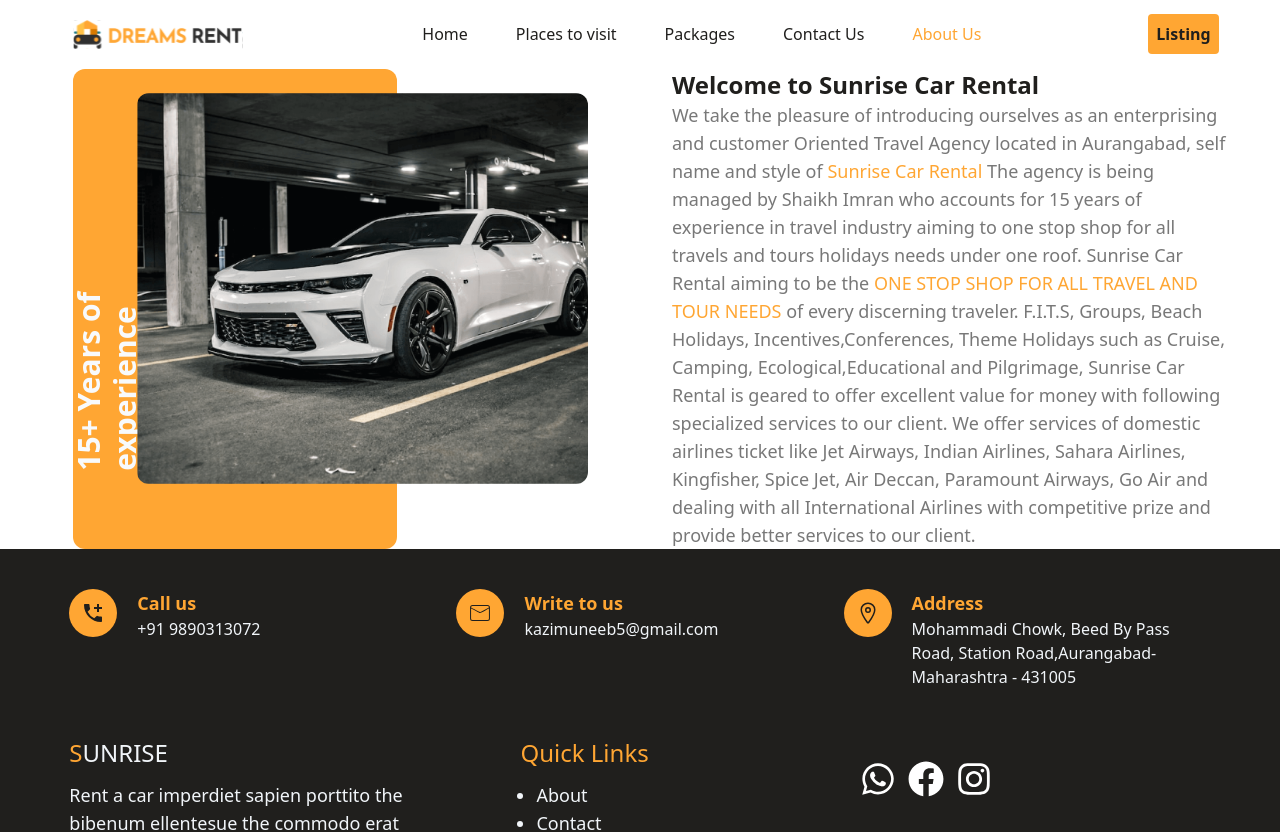
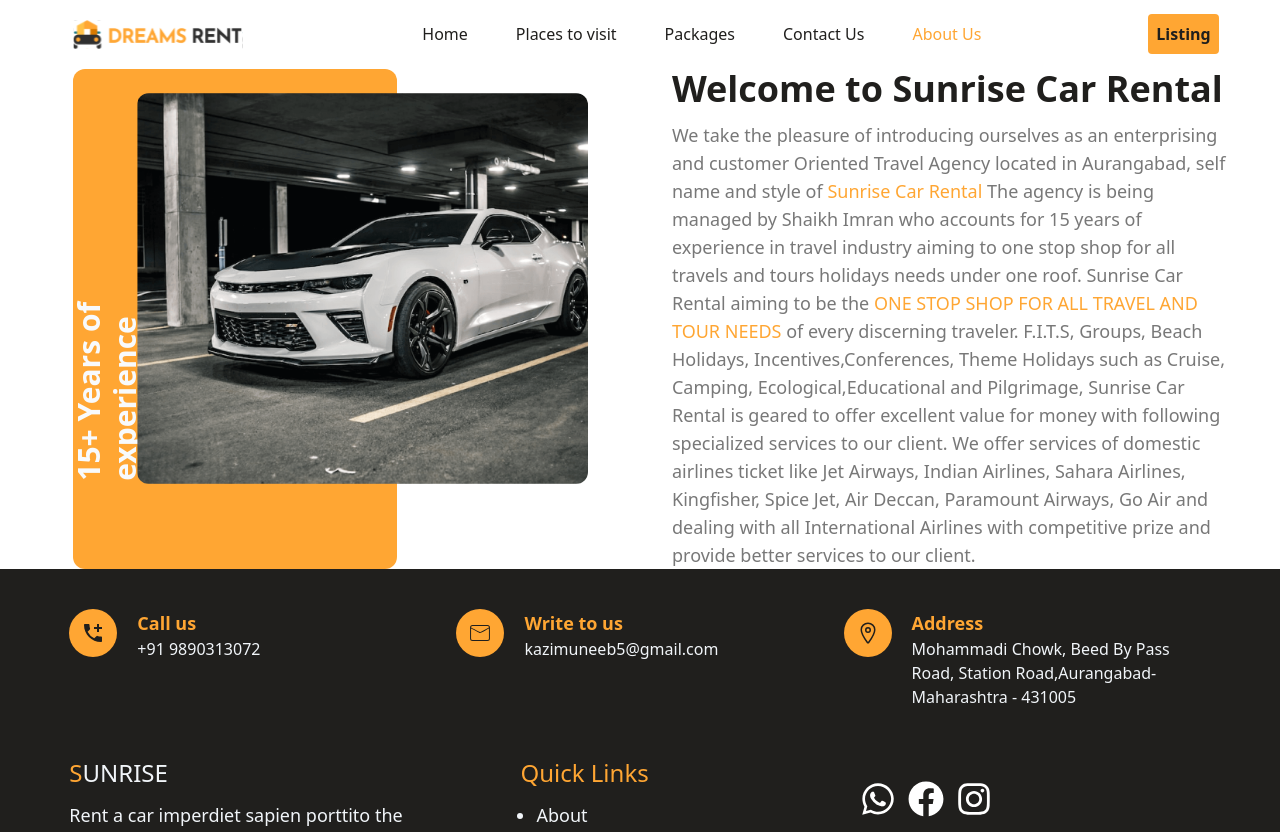
Before and after one commit to KaziMuneeb/sunrise_car_rentals, a Next.js app: page /about in a window 1280 px wide. Shown: the top 832 px of the page. Built offline with nearby package versions, Linux system fonts and the light colour scheme.

Commit message:
bug fixes

```diff
--- a/app/about/page.jsx
+++ b/app/about/page.jsx
@@ -17,7 +17,7 @@
           </div>
         </div>
         <div className=" self-center">
-          <h1 className="text-2xl text-base-color lg:text-2xl font-semibold ">
+          <h1 className=" text-base-color text-xl lg:text-2xl font-semibold xl:text-4xl sm:mb-3 mb-1">
             Welcome to Sunrise Car Rental
           </h1>
           <span className="text-text-grey text-xs sm:text-sm  lg:text-sm xl:text-lg">
```
